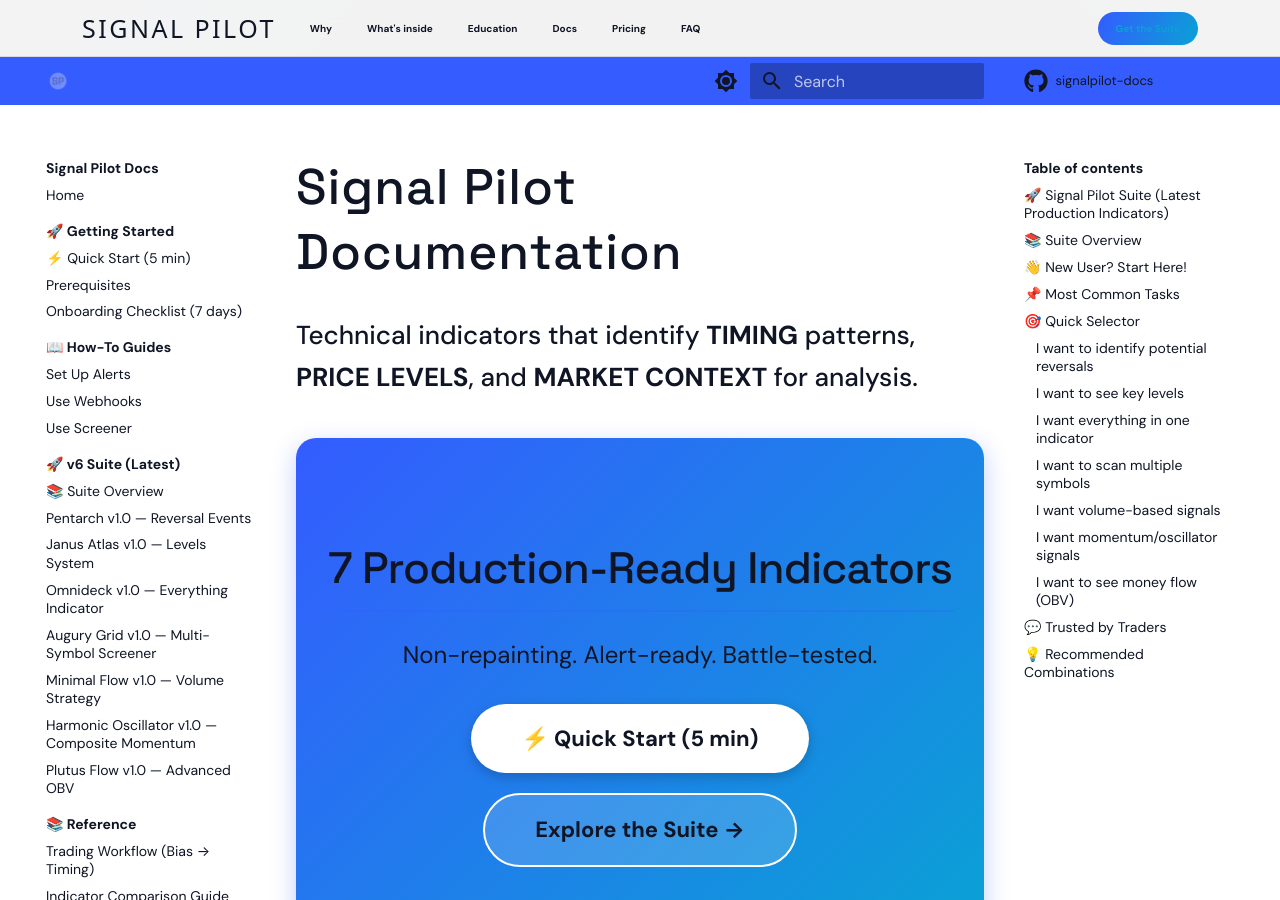
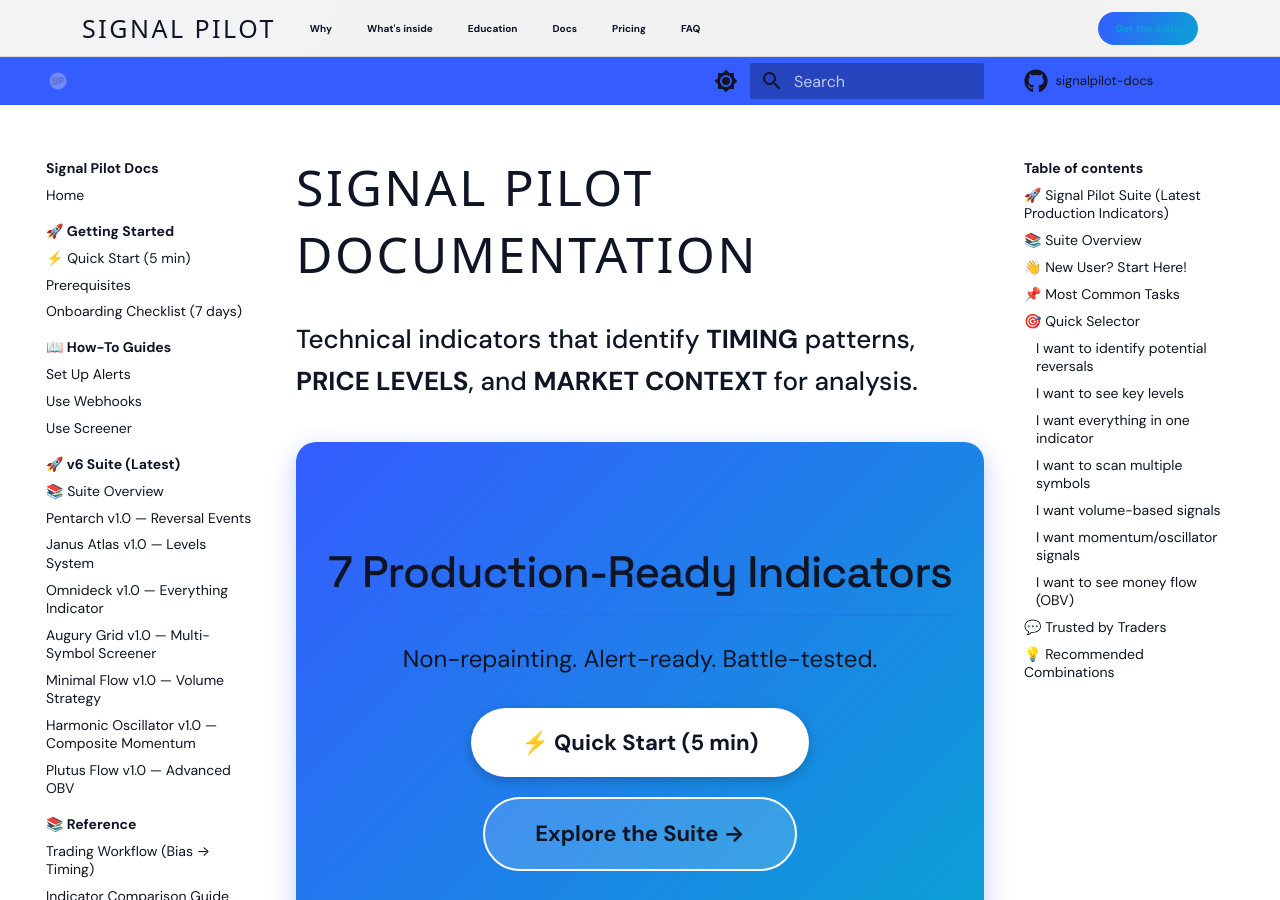
Before and after one commit to Signalpilot/signalpilot-docs, an MkDocs documentation site: the page built from docs/index.md, in a window 1280 px wide and 900 px high. Built offline with MkDocs 1.6.1 and Material for MkDocs 9.7.7, drawn with Linux system fonts in a browser that asks for light colours; some web fonts are replaced; comment, search, counter and statistics services are not loaded.

Commit message:
Apply Gugi font to 'Signal Pilot Documentation' heading
User request: "Signal Pilot Documentation, should have gugi font for signal pilot"

CHANGE:
✅ Main page title now uses Gugi font with uppercase and letter spacing
✅ Matches brand consistency with header
✅ "SIGNAL PILOT DOCUMENTATION" now displays in bold Gugi style

index.md:
- Added inline style to H1 heading
- Font: 'Gugi', system-ui, -apple-system, sans-serif
- text-transform: uppercase
- letter-spacing: 0.05em (slightly less than header for readability)

RESULT:
Main documentation title now has same bold, gaming-style appearance
as the Signal Pilot brand header.

🤖 Generated with [Claude Code](https://claude.com/claude-code)

Co-Authored-By: Claude <noreply@anthropic.com>

```diff
--- a/docs/index.md
+++ b/docs/index.md
@@ -1,4 +1,4 @@
-# Signal Pilot Documentation
+# <span style="font-family: 'Gugi', system-ui, -apple-system, sans-serif; text-transform: uppercase; letter-spacing: 0.05em;">Signal Pilot Documentation</span>
 
 <p style="font-size: 1.3rem; color: var(--md-primary-fg-color); font-weight: 500; margin-bottom: 2rem;">
 Technical indicators that identify <strong>TIMING</strong> patterns, <strong>PRICE LEVELS</strong>, and <strong>MARKET CONTEXT</strong> for analysis.
```
